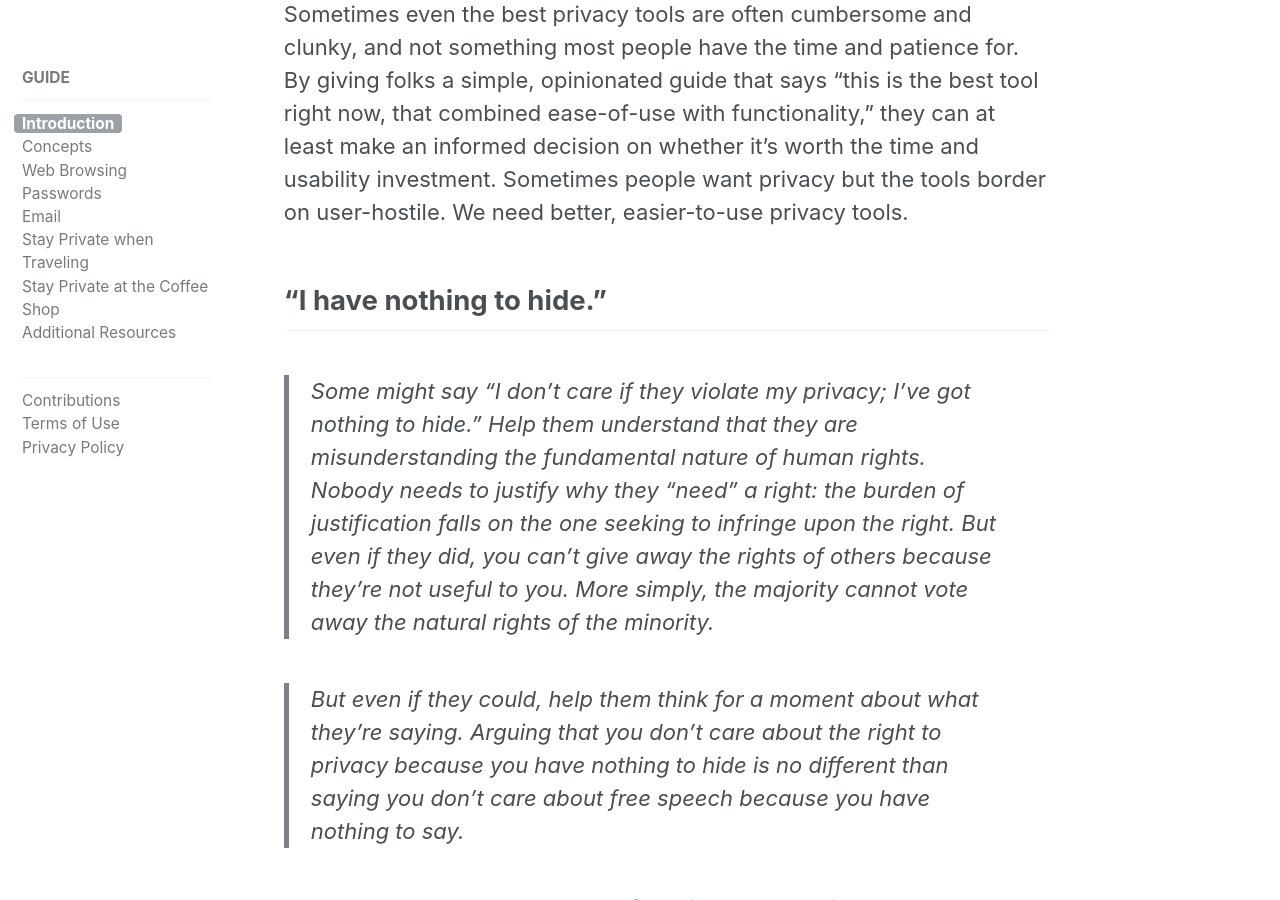
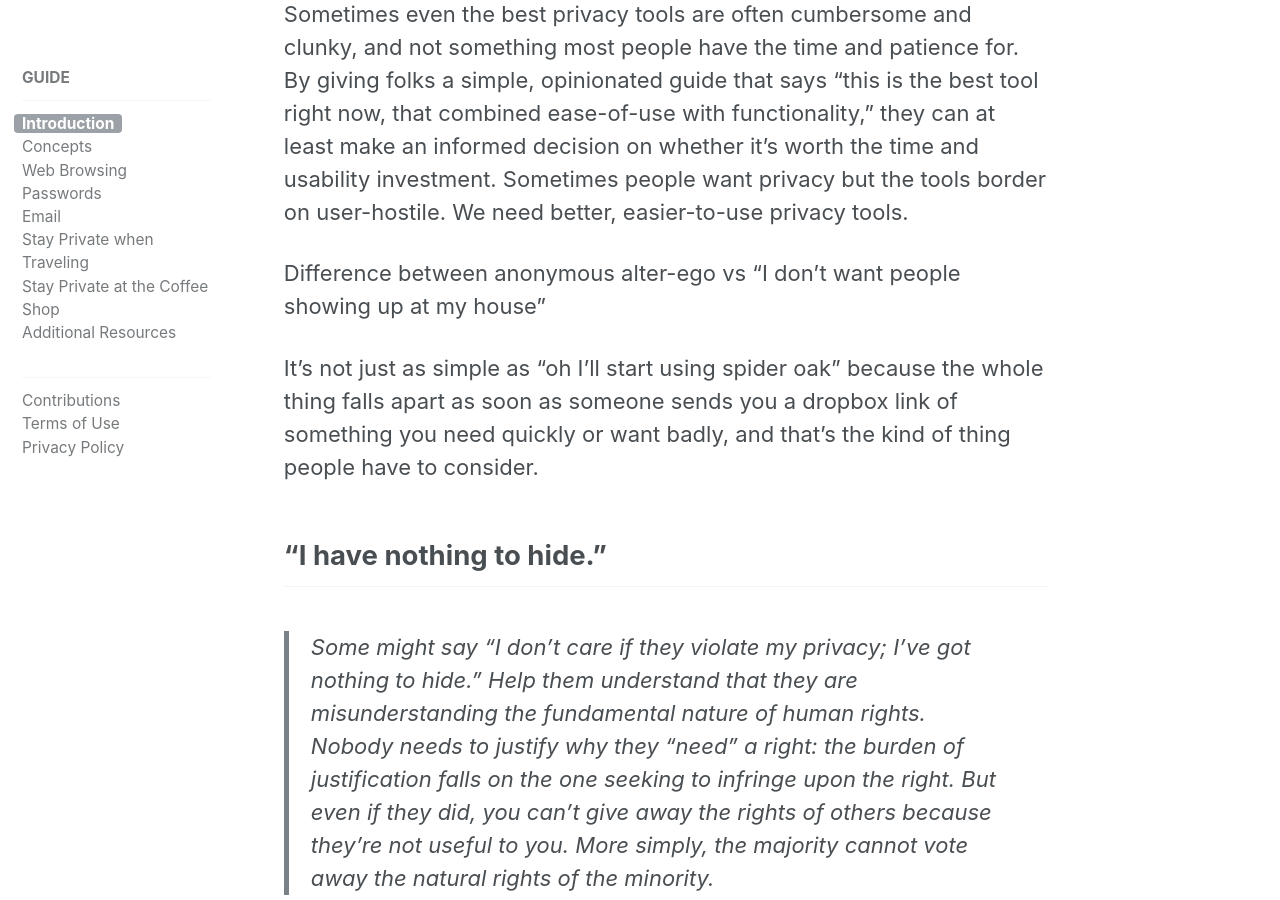
Before and after one commit to hashtagprivacy/hashtagprivacy.github.io, a Jekyll site: the page built from _pages/index.md, in a window 1280 px wide and 900 px high, scrolled down 955 px. Built offline with Jekyll 4.4.1, drawn with Linux system fonts in a browser that asks for light colours.

Commit message:
Adding more notes to intro

```diff
--- a/_pages/index.md
+++ b/_pages/index.md
@@ -15,6 +15,11 @@ Too many articles give a cornucopia of options and alternatives. Some people jus
 Likewise, sometimes the “best” option is so difficult to implement that even a 20-year veteran programmer just rolls their eyes and gives up. When the choice is “this basically works, and is the easiest to use” or “nothing”, “basically works” is better.
 
 Sometimes even the best privacy tools are often cumbersome and clunky, and not something most people have the time and patience for. By giving folks a simple, opinionated guide that says “this is the best tool right now, that combined ease-of-use with functionality,” they can at least make an informed decision on whether it’s worth the time and usability investment. Sometimes people want privacy but the tools border on user-hostile. We need better, easier-to-use privacy tools.
+
+Difference between anonymous alter-ego vs “I don’t want people showing up at my house”
+
+It’s not just as simple as “oh I’ll start using spider oak” because the whole thing falls apart as soon as someone sends you a dropbox link of something you need quickly or want badly, and that’s the kind of thing people have to consider.
+
 
 
 ## "I have nothing to hide."
```
